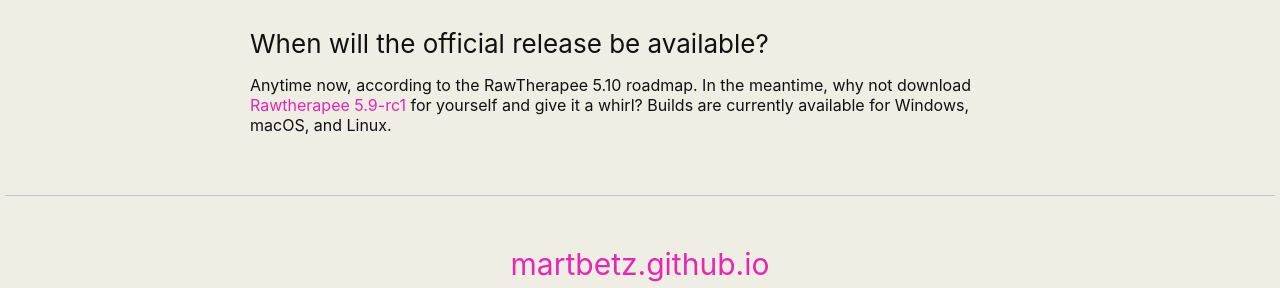
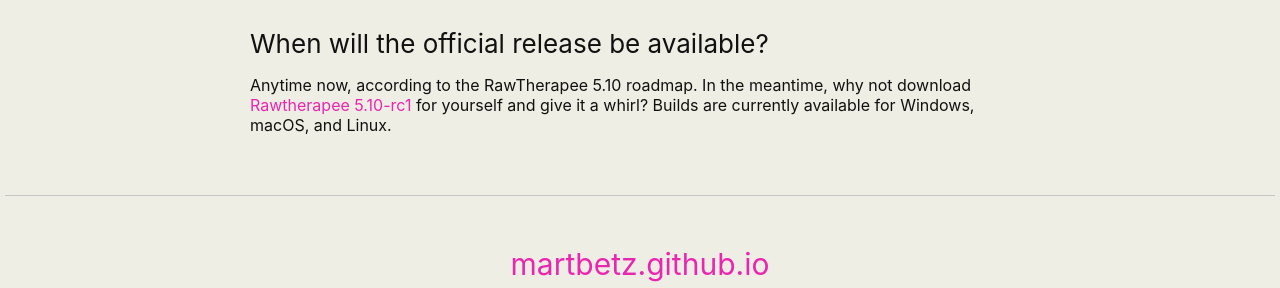
Before and after one commit to martbetz/martbetz.github.io, a Jekyll site: the page built from _posts/2024-02-10-rt5-10.md, in a window 1280 px wide. Shown: the part 492-780 px from the top of the page. Built offline with Jekyll 4.4.1, drawn with Linux system fonts in a browser that asks for light colours; some of the changed lines change nothing that is shown.

Commit message:
Update 2024-02-10-rt5-10.md

```diff
--- a/_posts/2024-02-10-rt5-10.md
+++ b/_posts/2024-02-10-rt5-10.md
@@ -5,7 +5,7 @@
 tags: rawtherapee
 ---
 
-This just in on the PIXLS.US forum: the final pre-release of 5.10 is here and ready for download! This will be the final release before the official stable version. Download, test, and enjoy — <i>5.10 is just around the corner!</i>
+This just in on the PIXLS.US forum: the final pre-release of 5.10 is here and ready for download! This will be the final release before the official stable version. Download, test, and enjoy&nbsp;— <i>5.10 is just around the corner!</i>
 
 <!--<p>
 <center>
@@ -15,7 +15,7 @@
 
 ### What's new? ###
 
-Lost of stuff, and you can find all the details in the [release notes](https://github.com/Beep6581/RawTherapee/blob/6967de2f89d5b49b5818f4afa27aa0f941b4028f/RELEASE_NOTES.txt).
+Lost of stuff, and you can find all the details in the [release&nbsp;notes](https://github.com/Beep6581/RawTherapee/blob/6967de2f89d5b49b5818f4afa27aa0f941b4028f/RELEASE_NOTES.txt).
 
 ### Any issues? ###
 
@@ -23,6 +23,6 @@
 
 ### When will the official release be available? ###
 
-Anytime now, according to the RawTherapee 5.10 roadmap. In the meantime, why not download [Rawtherapee 5.9-rc1](https://discuss.pixls.us/t/rawtherapee-5-10-release-candidate-1-ready/42051) for yourself and give it a whirl? Builds are currently available for Windows, macOS, and Linux.
+Anytime now, according to the RawTherapee 5.10 roadmap. In the meantime, why not download [Rawtherapee 5.10-rc1](https://discuss.pixls.us/t/rawtherapee-5-10-release-candidate-1-ready/42051) for yourself and give it a whirl? Builds are currently available for Windows, macOS, and Linux.
 <br>
 <!-- The official release of [RawTherapee 5.9](http://rawtherapee.com) has just been made available. Binaries for Windows and Linux are complete and ready for download, with a macOS binary to follow very shortly; alternatively, you can [build Rawtherapee 5.9](https://discuss.pixls.us/t/rawtherapee-5-9-released/33834/34?) directly from source.-->
```
